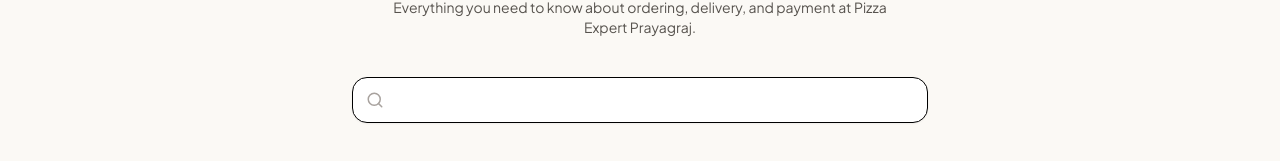
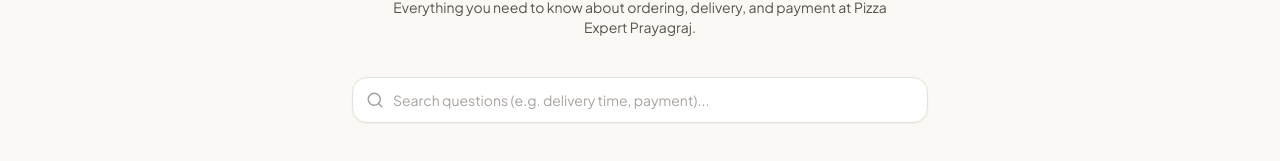
Before and after one commit to Pratyush-Malviya/pizza-expert-prayagraj, a Next.js app: page /faq in a window 1280 px wide. Shown: the part 294-455 px from the top of the page. Built offline with nearby package versions, Linux system fonts and the light colour scheme; no server answers.

Commit message:
Fix input field white-on-white text color contrast issue

```diff
--- a/app/globals.css
+++ b/app/globals.css
@@ -218,19 +218,26 @@
     border-color: var(--color-bone-white);
   }
 
-  /* Form Field Dark styling */
+  /* Form Field styling */
   .input-field {
     width: 100%;
-    background-color: #370318;
-    border: 1px solid #000000;
-    color: #ffffff;
+    background-color: #ffffff;
+    border: 1px solid #E7E0D8;
+    color: #1C1917;
     padding: 0.75rem 1rem;
     border-radius: 12px;
     outline: none;
     transition: border-color var(--transition);
   }
+  .input-field::placeholder {
+    color: #A8A29E;
+  }
   .input-field:focus {
-    border-color: #e10600;
+    border-color: #B91C1C;
+  }
+  .input-field option {
+    background-color: #ffffff;
+    color: #1C1917;
   }
 
   /* Badges */
```
